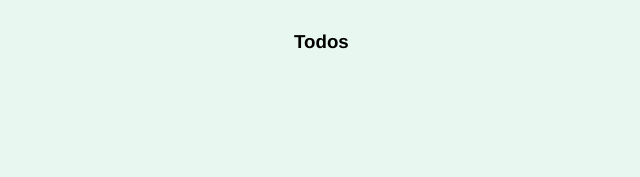
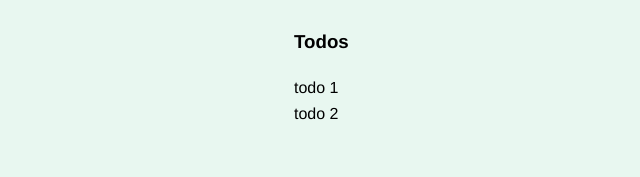
Before and after one commit to hymntaha/vuex-todo-manager, a Vue app: page / in a window 1280 px wide. Shown: the top 177 px of the page, without its empty margins (291-931 px from the left). Built offline with nearby package versions, Linux system fonts and the light colour scheme.

Commit message:
looping todos

```diff
--- a/src/components/Todos.vue
+++ b/src/components/Todos.vue
@@ -1,11 +1,19 @@
 <template>
     <div>
         <h3>Todos</h3>
+        <div class="todos">
+            <div v-for="todo in allTodos" :key="todo.id" class="todo">
+                {{todo.title}}
+            </div>
+        </div>
     </div>
 </template>
 <script>
+  import {mapGetters} from 'vuex';
+
     export default {
-        name:"Todos"
+        name:"Todos",
+      computed: mapGetters(['allTodos'])
     }
 </script>
 <style>
--- a/src/store/modules/todos.js
+++ b/src/store/modules/todos.js
@@ -1,4 +1,4 @@
-import axios from 'axios';
+// import axios from 'axios';
 
 const state = {
   todos: [
```
